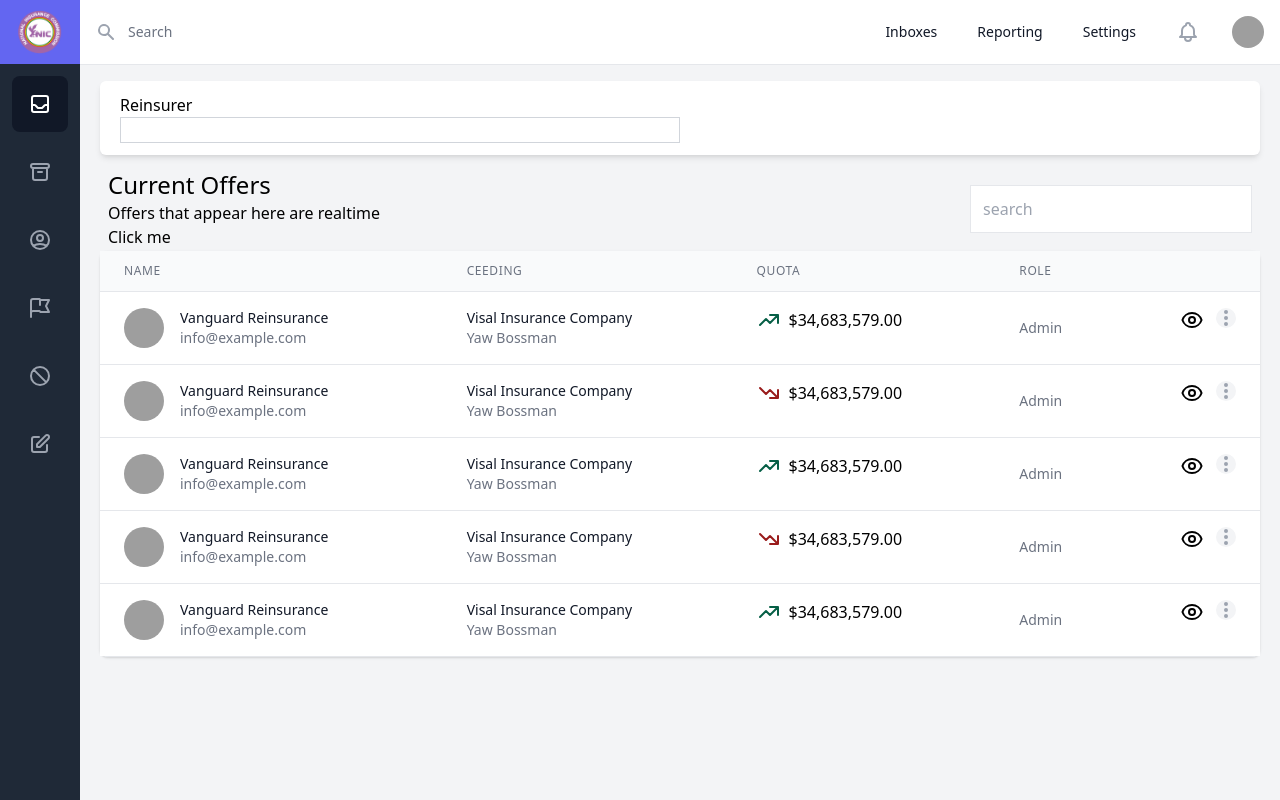
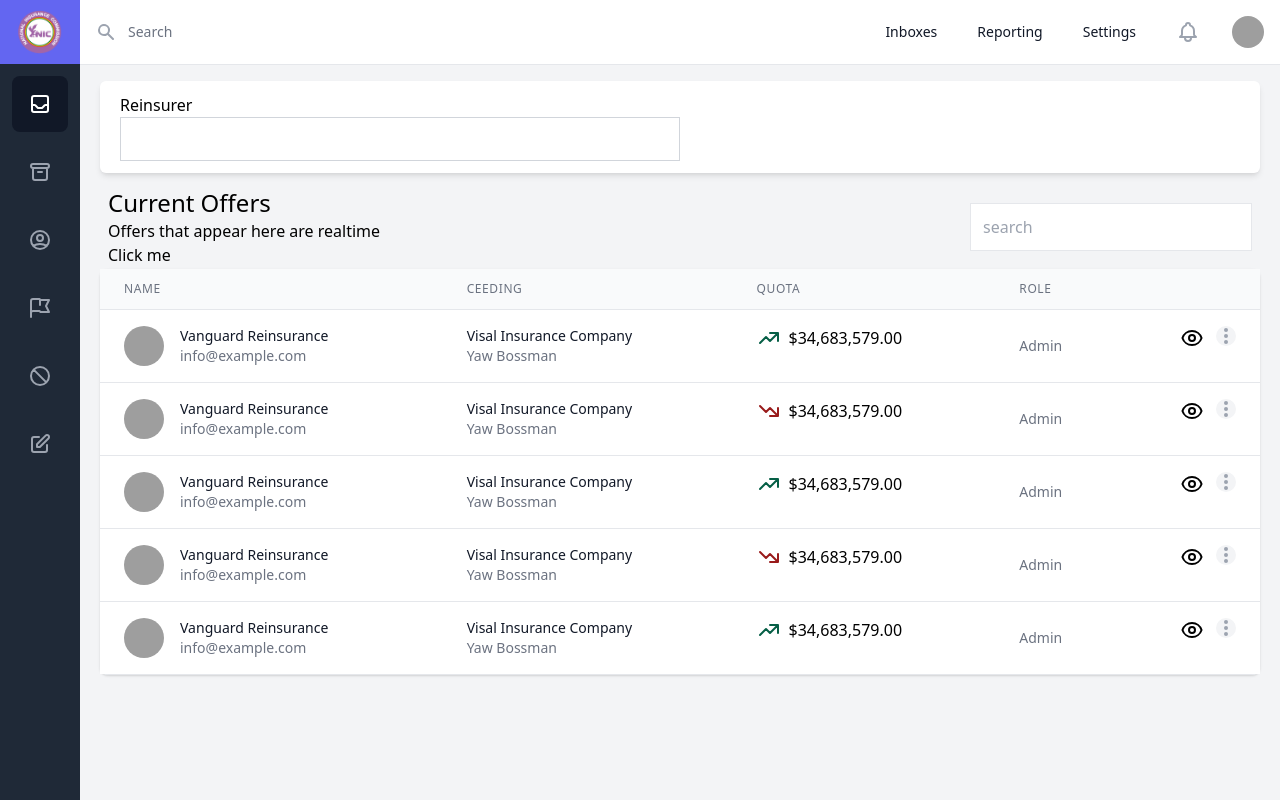
Before and after one commit to Khoby-790/template-nic, a React (Create React App) app: page /reports in a window 1280 px wide. Built offline with nearby package versions, Linux system fonts and the light colour scheme; grey boxes are pictures that could not be loaded.

Commit message:
--- Auto-Git Commit ---

```diff
--- /dev/null
+++ b/src/components/Input.tsx
@@ -0,0 +1,19 @@
+import React, { Fragment } from 'react'
+
+interface Props {
+
+}
+
+
+const Input = (props: Props) => {
+    return (
+        <Fragment>
+            <div className="flex flex-col">
+                <label htmlFor="">Reinsurer</label>
+                <input type="text" className="border border-gray-300 h-11 px-3 outline-none focus:outline-none" />
+            </div>
+        </Fragment>
+    )
+}
+
+export default Input
--- a/src/pages/Reports/ReportQueryForm.tsx
+++ b/src/pages/Reports/ReportQueryForm.tsx
@@ -11,7 +11,7 @@ const ReportQueryForm = (props: Props) => {
                 <div className="grid mx-5 grid-cols-2 sm:grid-cols-1 md:grid-cols-2">
                     <div className="flex flex-col">
                         <label htmlFor="">Reinsurer</label>
-                        <input type="text" className="border border-gray-300 outline-none focus:outline-none"/>
+                        <input type="text" className="border border-gray-300 h-11 px-3 outline-none focus:outline-none"/>
                     </div>
                 </div>
             </div>
```
